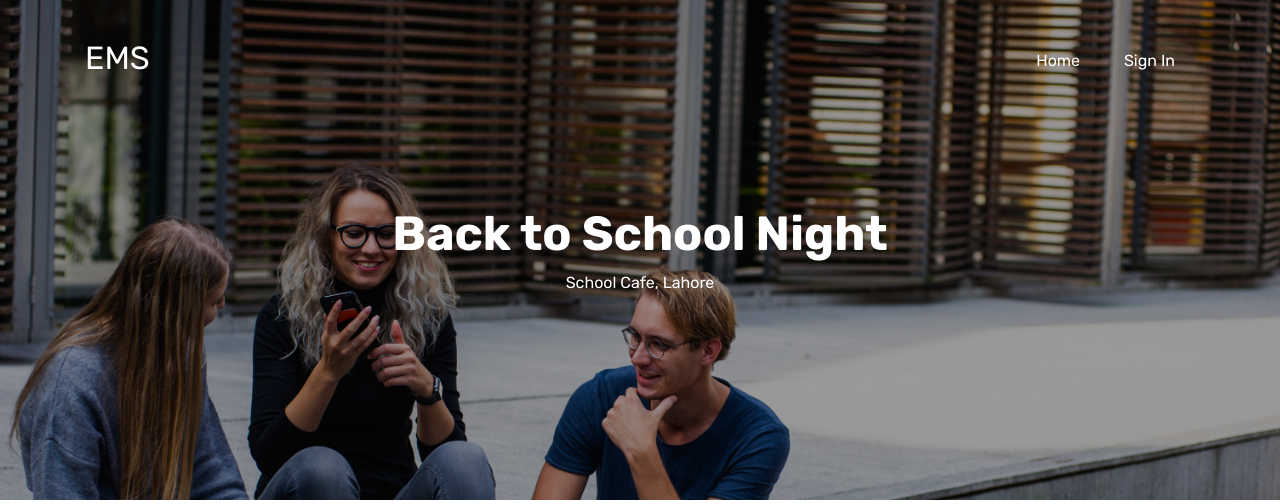
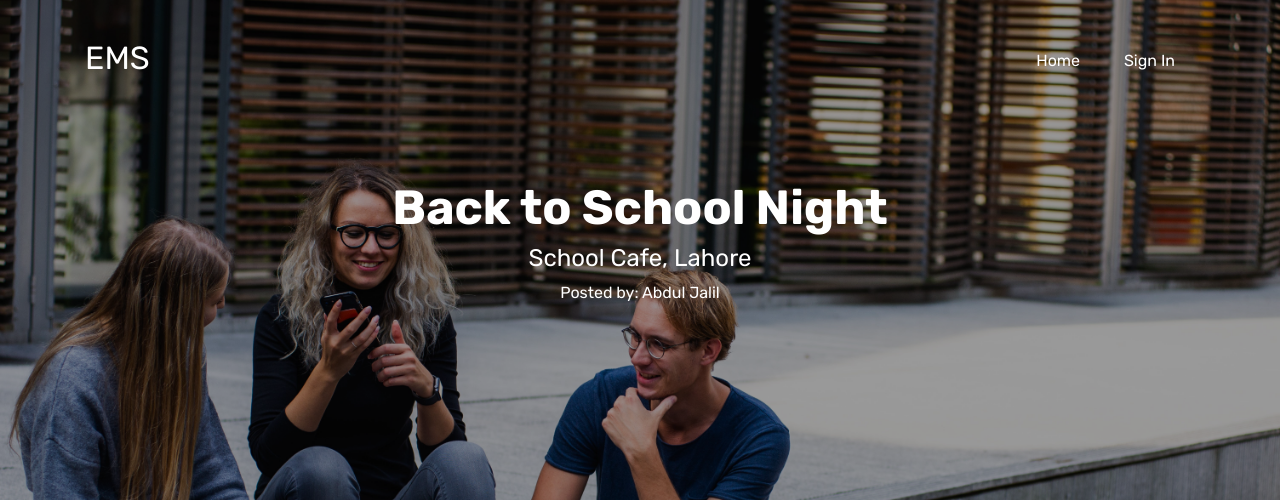
Before and after one commit to abduljalilmemon/Event-Management-System, a Django app: template app/templates/app/detail.html in a window 1280 px wide. Shown: the top 504 px of the page. Run offline with Django 5.2, Linux system fonts and the light colour scheme; the template is opened without the code that fills it: values that come from a table or form of the project are taken from there, others are empty; data comes from the database, SQL or seed files in the repository; some libraries are stand-ins or nearby versions; some web fonts are replaced.

Commit message:
added posted by in event detail

```diff
--- a/app/templates/app/detail.html
+++ b/app/templates/app/detail.html
@@ -10,7 +10,8 @@
                 <div class="row justify-content-center">
                     <div class="col-md-8 text-center">
                         <h1>{{event.name}}</h1>
-                        <p class="mb-0">{{event.location}}</p>
+                        <h4 class="text-white">{{event.location}}</h4>
+                        <p>Posted by: {{event.posted_by}}</p>
                     </div>
                 </div>
             </div>
```
